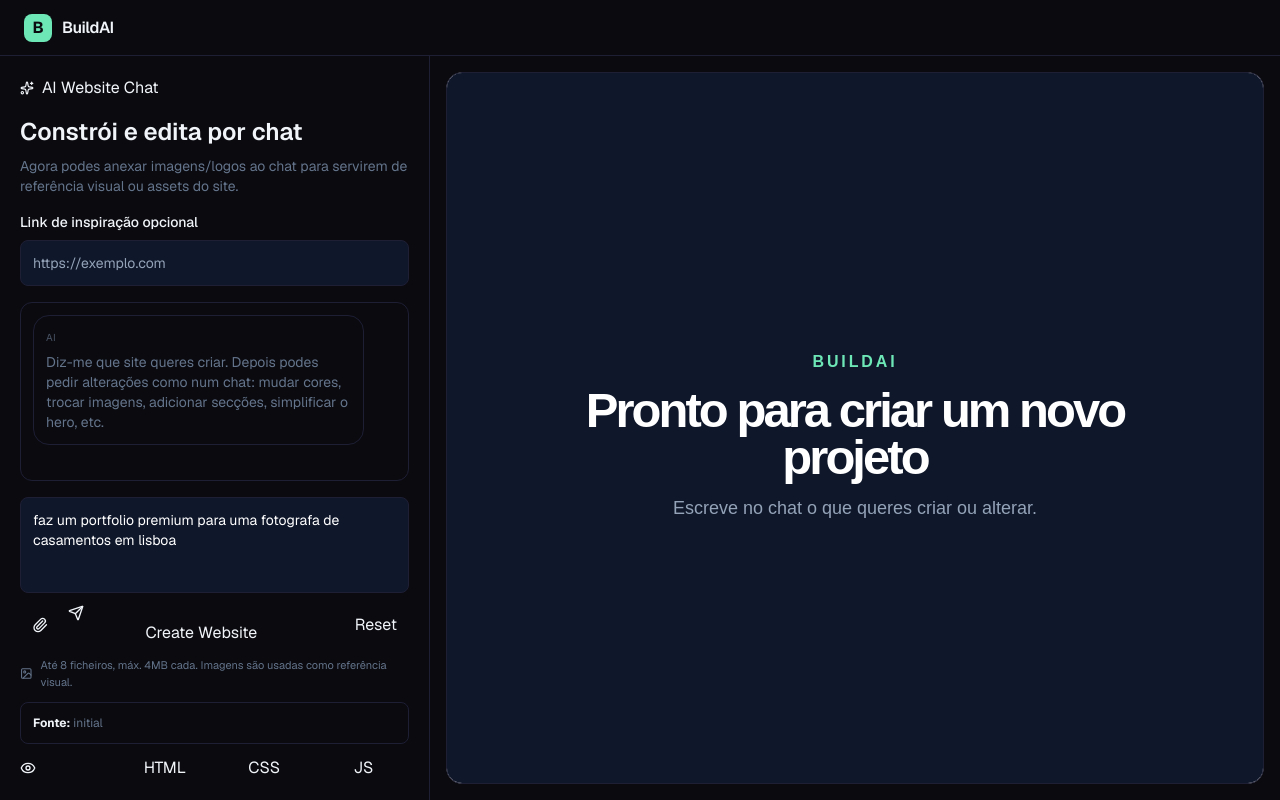
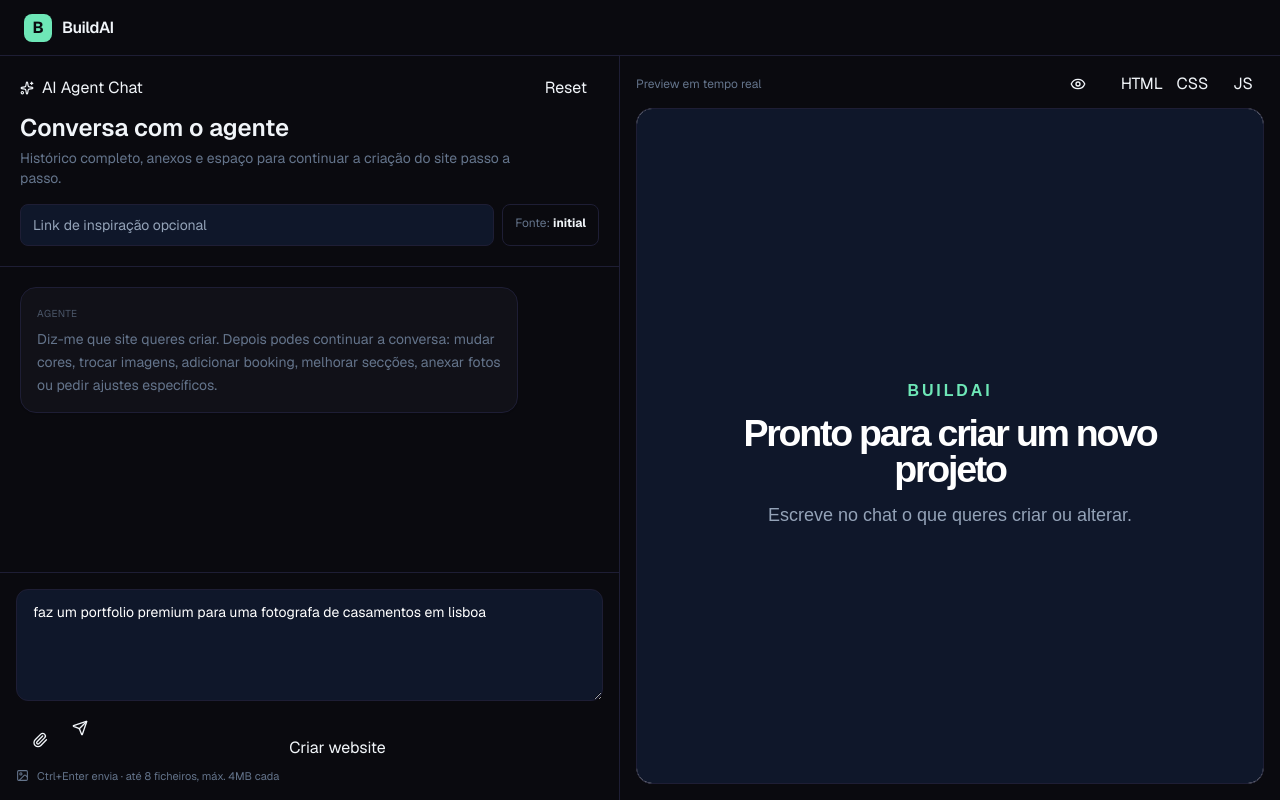
Before and after one commit to ineslourenco7/build, a Next.js app: page /ai-builder-workspace in a window 1280 px wide. Built offline with nearby package versions, Linux system fonts and the light colour scheme.

Commit message:
Enlarge AI chat workspace panel

```diff
--- a/src/app/ai-builder-workspace/page.tsx
+++ b/src/app/ai-builder-workspace/page.tsx
@@ -1,7 +1,7 @@
 'use client';
 
 import AppLayout from '@/components/AppLayout';
-import { AlertTriangle, Code2, Eye, FileCode2, ImageIcon, Loader2, Paperclip, Send, Sparkles, X } from 'lucide-react';
+import { AlertTriangle, Eye, FileCode2, ImageIcon, Loader2, Paperclip, Send, Sparkles, X } from 'lucide-react';
 import { ChangeEvent, useMemo, useRef, useState } from 'react';
 
 type GeneratedProject = { html: string; css: string; js: string };
@@ -43,7 +43,7 @@ export default function AiBuilderWorkspacePage() {
   const [message, setMessage] = useState('faz um portfolio premium para uma fotografa de casamentos em lisboa');
   const [referenceUrl, setReferenceUrl] = useState('');
   const [chatHistory, setChatHistory] = useState<ChatMessage[]>([
-    { role: 'assistant', content: 'Diz-me que site queres criar. Depois podes pedir alterações como num chat: mudar cores, trocar imagens, adicionar secções, simplificar o hero, etc.' },
+    { role: 'assistant', content: 'Diz-me que site queres criar. Depois podes continuar a conversa: mudar cores, trocar imagens, adicionar booking, melhorar secções, anexar fotos ou pedir ajustes específicos.' },
   ]);
   const [attachments, setAttachments] = useState<ChatAttachment[]>([]);
   const [project, setProject] = useState<GeneratedProject>(() => emptyProject());
@@ -63,10 +63,8 @@ export default function AiBuilderWorkspacePage() {
   async function handleFiles(event: ChangeEvent<HTMLInputElement>) {
     const files = Array.from(event.target.files || []);
     if (!files.length) return;
-
     setIsReadingFiles(true);
     setErrorMessage('');
-
     try {
       const accepted = files.slice(0, 6).filter((file) => file.size <= 4 * 1024 * 1024);
       const rejected = files.filter((file) => file.size > 4 * 1024 * 1024);
@@ -88,7 +86,6 @@ export default function AiBuilderWorkspacePage() {
   async function handleSend() {
     const cleanMessage = message.trim();
     if ((!cleanMessage && attachments.length === 0) || isWorking || isReadingFiles) return;
-
     const messageText = cleanMessage || 'Usa os anexos enviados como referência para melhorar o projeto.';
     const sentAttachments = attachments;
     const nextHistory: ChatMessage[] = [...chatHistory, { role: 'user', content: messageText, attachments: sentAttachments }];
@@ -99,40 +96,23 @@ export default function AiBuilderWorkspacePage() {
     setErrorMessage('');
     setGeminiError('');
     setView('preview');
-
     try {
       const endpoint = hasProject ? '/api/edit-project' : '/api/generate-site';
-      const body = hasProject
-        ? { project, message: messageText, chatHistory: nextHistory, attachments: sentAttachments }
-        : { prompt: messageText, referenceUrl };
-
+      const body = hasProject ? { project, message: messageText, chatHistory: nextHistory, attachments: sentAttachments } : { prompt: messageText, referenceUrl };
       if (!hasProject) {
         setProject(emptyProject('A criar o teu website...'));
         setGenerationId((current) => current + 1);
       }
-
-      const response = await fetch(endpoint, {
-        method: 'POST',
-        headers: { 'Content-Type': 'application/json' },
-        body: JSON.stringify(body),
-      });
-
+      const response = await fetch(endpoint, { method: 'POST', headers: { 'Content-Type': 'application/json' }, body: JSON.stringify(body) });
       const data = await response.json();
-
-      if (!data?.project?.html || !data?.project?.css || !data?.project?.js) {
-        throw new Error(data?.error || 'A IA não devolveu os ficheiros esperados.');
-      }
-
+      if (!data?.project?.html || !data?.project?.css || !data?.project?.js) throw new Error(data?.error || 'A IA não devolveu os ficheiros esperados.');
       setProject(data.project);
       setSource(data.source || (hasProject ? 'gemini-edit' : 'gemini'));
       setGeminiError(data.error ? String(data.error) : '');
       setGenerationId((current) => current + 1);
       setLastGeneratedAt(new Date().toLocaleTimeString('pt-PT'));
       setHasProject(true);
-      setChatHistory([
-        ...nextHistory,
-        { role: 'assistant', content: hasProject ? 'Alteração aplicada ao projeto atual.' : 'Projeto inicial criado. Agora podes pedir alterações no chat e anexar imagens.' },
-      ]);
+      setChatHistory([...nextHistory, { role: 'assistant', content: hasProject ? 'Alteração aplicada. Podes continuar a pedir ajustes.' : 'Projeto inicial criado. Agora podes continuar a conversa e pedir alterações.' }]);
     } catch (error) {
       setErrorMessage(error instanceof Error ? error.message : 'Erro ao processar pedido.');
       setChatHistory([...nextHistory, { role: 'assistant', content: 'Não consegui aplicar o pedido. Vê o erro abaixo e tenta novamente.' }]);
@@ -158,61 +138,66 @@ export default function AiBuilderWorkspacePage() {
 
   return (
     <AppLayout fullHeight>
-      <div className="h-[calc(100vh-3.5rem)] grid grid-cols-1 lg:grid-cols-[430px_1fr] overflow-hidden">
-        <aside className="border-r border-border bg-card/70 p-5 overflow-hidden flex flex-col">
-          <div className="inline-flex items-center gap-2 badge-green mb-4 w-fit"><Sparkles size={14} /> AI Website Chat</div>
-          <h1 className="text-2xl font-semibold text-foreground mb-2">Constrói e edita por chat</h1>
-          <p className="text-sm text-muted-foreground mb-4">Agora podes anexar imagens/logos ao chat para servirem de referência visual ou assets do site.</p>
+      <div className="h-[calc(100vh-3.5rem)] grid grid-cols-1 xl:grid-cols-[620px_1fr] lg:grid-cols-[560px_1fr] overflow-hidden">
+        <aside className="border-r border-border bg-card/70 overflow-hidden flex flex-col min-h-0">
+          <div className="border-b border-border p-5 shrink-0">
+            <div className="flex items-start justify-between gap-3">
+              <div>
+                <div className="inline-flex items-center gap-2 badge-green mb-3 w-fit"><Sparkles size={14} /> AI Agent Chat</div>
+                <h1 className="text-2xl font-semibold text-foreground mb-1">Conversa com o agente</h1>
+                <p className="text-sm text-muted-foreground">Histórico completo, anexos e espaço para continuar a criação do site passo a passo.</p>
+              </div>
+              <button onClick={handleReset} className="btn-secondary px-3 shrink-0">Reset</button>
+            </div>
+            <div className="mt-4 grid grid-cols-[1fr_auto] gap-2">
+              <input value={referenceUrl} onChange={(e) => setReferenceUrl(e.target.value)} disabled={hasProject} className="w-full rounded-lg border border-border bg-[#0f172a] px-3 py-2.5 text-sm text-white placeholder:text-slate-400 outline-none focus:border-primary focus:ring-2 focus:ring-primary/20 disabled:opacity-50" placeholder="Link de inspiração opcional" />
+              <div className="rounded-lg border border-border bg-background/60 px-3 py-2.5 text-xs text-muted-foreground whitespace-nowrap">Fonte: <strong className="text-foreground">{source}</strong></div>
+            </div>
+          </div>
 
-          <label className="text-sm font-medium text-foreground mb-2 block">Link de inspiração opcional</label>
-          <input value={referenceUrl} onChange={(e) => setReferenceUrl(e.target.value)} disabled={hasProject} className="w-full mb-4 rounded-lg border border-border bg-[#0f172a] px-3 py-3 text-sm text-white placeholder:text-slate-400 outline-none focus:border-primary focus:ring-2 focus:ring-primary/20 disabled:opacity-50" placeholder="https://exemplo.com" />
-
-          <div className="flex-1 overflow-y-auto rounded-xl border border-border bg-background/50 p-3 mb-4 space-y-3">
+          <div className="flex-1 min-h-0 overflow-y-auto p-5 space-y-4 bg-background/30">
             {chatHistory.map((chat, index) => (
-              <div key={index} className={chat.role === 'user' ? 'ml-8 rounded-2xl bg-primary/20 border border-primary/30 p-3 text-sm text-foreground' : 'mr-8 rounded-2xl bg-muted/20 border border-border p-3 text-sm text-muted-foreground'}>
-                <div className="text-[10px] uppercase tracking-wider mb-1 opacity-70">{chat.role === 'user' ? 'Tu' : 'AI'}</div>
-                <div>{chat.content}</div>
-                {!!chat.attachments?.length && <div className="mt-2 flex flex-wrap gap-2">{chat.attachments.map((file, fileIndex) => <span key={fileIndex} className="rounded-full bg-background/80 border border-border px-2 py-1 text-[10px]">{file.type?.startsWith('image/') ? 'Imagem' : 'Ficheiro'} · {file.name}</span>)}</div>}
+              <div key={index} className={chat.role === 'user' ? 'flex justify-end' : 'flex justify-start'}>
+                <div className={chat.role === 'user' ? 'max-w-[82%] rounded-2xl bg-primary/20 border border-primary/30 p-4 text-sm text-foreground shadow-sm' : 'max-w-[86%] rounded-2xl bg-card border border-border p-4 text-sm text-muted-foreground shadow-sm'}>
+                  <div className="text-[10px] uppercase tracking-wider mb-1 opacity-70">{chat.role === 'user' ? 'Tu' : 'Agente'}</div>
+                  <div className="whitespace-pre-wrap leading-relaxed">{chat.content}</div>
+                  {!!chat.attachments?.length && <div className="mt-3 flex flex-wrap gap-2">{chat.attachments.map((file, fileIndex) => <span key={fileIndex} className="rounded-full bg-background/80 border border-border px-2 py-1 text-[10px]">{file.type?.startsWith('image/') ? 'Imagem' : 'Ficheiro'} · {file.name}</span>)}</div>}
+                </div>
               </div>
             ))}
-            {isWorking && <div className="mr-8 rounded-2xl bg-muted/20 border border-border p-3 text-sm text-muted-foreground flex items-center gap-2"><Loader2 size={14} className="animate-spin" /> A trabalhar no projeto...</div>}
+            {isWorking && <div className="flex justify-start"><div className="rounded-2xl bg-card border border-border p-4 text-sm text-muted-foreground flex items-center gap-2"><Loader2 size={14} className="animate-spin" /> A trabalhar no projeto...</div></div>}
           </div>
 
-          {!!attachments.length && <div className="mb-3 grid grid-cols-3 gap-2">{attachments.map((file, index) => <div key={`${file.name}-${index}`} className="relative rounded-lg border border-border bg-background/70 p-2 text-xs text-muted-foreground overflow-hidden">{file.type.startsWith('image/') && file.dataUrl ? <img src={file.dataUrl} alt={file.name} className="h-16 w-full rounded-md object-cover mb-1" /> : <div className="h-16 rounded-md bg-muted/20 grid place-items-center mb-1"><FileCode2 size={18} /></div>}<button onClick={() => removeAttachment(index)} className="absolute right-1 top-1 rounded-full bg-black/70 p-1 text-white"><X size={11} /></button><div className="truncate">{file.name}</div></div>)}</div>}
+          <div className="border-t border-border p-4 bg-card/90 shrink-0">
+            {!!attachments.length && <div className="mb-3 grid grid-cols-4 gap-2">{attachments.map((file, index) => <div key={`${file.name}-${index}`} className="relative rounded-lg border border-border bg-background/70 p-2 text-xs text-muted-foreground overflow-hidden">{file.type.startsWith('image/') && file.dataUrl ? <img src={file.dataUrl} alt={file.name} className="h-16 w-full rounded-md object-cover mb-1" /> : <div className="h-16 rounded-md bg-muted/20 grid place-items-center mb-1"><FileCode2 size={18} /></div>}<button onClick={() => removeAttachment(index)} className="absolute right-1 top-1 rounded-full bg-black/70 p-1 text-white"><X size={11} /></button><div className="truncate">{file.name}</div></div>)}</div>}
 
-          <textarea value={message} onChange={(e) => setMessage(e.target.value)} onKeyDown={(e) => { if (e.key === 'Enter' && (e.ctrlKey || e.metaKey)) handleSend(); }} className="w-full min-h-24 resize-none mb-3 rounded-lg border border-border bg-[#0f172a] px-3 py-3 text-sm text-white placeholder:text-slate-400 outline-none focus:border-primary focus:ring-2 focus:ring-primary/20" placeholder={hasProject ? 'Ex: usa estas fotos na galeria e deixa o design mais minimalista' : 'Ex: faz um portfolio premium para uma fotógrafa de casamentos'} />
+            <textarea value={message} onChange={(e) => setMessage(e.target.value)} onKeyDown={(e) => { if (e.key === 'Enter' && (e.ctrlKey || e.metaKey)) handleSend(); }} className="w-full min-h-28 max-h-44 resize-y rounded-xl border border-border bg-[#0f172a] px-4 py-3 text-sm text-white placeholder:text-slate-400 outline-none focus:border-primary focus:ring-2 focus:ring-primary/20" placeholder={hasProject ? 'Continua a conversa: adiciona booking, muda cores, usa estas fotos, melhora o hero...' : 'Ex: faz um site premium para estética com calendário de marcações'} />
 
-          <input ref={fileInputRef} type="file" multiple accept="image/*,.pdf,.txt,.doc,.docx" onChange={handleFiles} className="hidden" />
-          <div className="grid grid-cols-[auto_1fr_auto] gap-2 mb-3">
-            <button onClick={() => fileInputRef.current?.click()} disabled={isReadingFiles || isWorking} className="btn-secondary px-3 disabled:opacity-60">{isReadingFiles ? <Loader2 size={16} className="animate-spin" /> : <Paperclip size={16} />}</button>
-            <button onClick={handleSend} disabled={isWorking || isReadingFiles || (!message.trim() && attachments.length === 0)} className="btn-primary w-full disabled:opacity-60 disabled:cursor-not-allowed"><Send size={16} /> {hasProject ? 'Apply Changes' : 'Create Website'}</button>
-            <button onClick={handleReset} className="btn-secondary px-3">Reset</button>
-          </div>
-
-          <div className="mb-3 flex items-center gap-2 text-[11px] text-muted-foreground"><ImageIcon size={13} /> Até 8 ficheiros, máx. 4MB cada. Imagens são usadas como referência visual.</div>
-
-          {errorMessage && <div className="mb-3 rounded-lg border border-red-500/40 bg-red-500/10 p-3 text-xs text-red-200">{errorMessage}</div>}
-
-          <div className="mb-3 rounded-lg border border-border bg-background/60 p-3 text-xs text-muted-foreground">
-            {lastGeneratedAt && <p>Atualizado às {lastGeneratedAt}</p>}
-            <p><strong className="text-foreground">Fonte:</strong> {source}</p>
-          </div>
-
-          {geminiError && <div className="mb-3 rounded-lg border border-amber-500/40 bg-amber-500/10 p-3 text-xs text-amber-100"><div className="flex items-center gap-2 font-semibold text-amber-200 mb-2"><AlertTriangle size={14} /> Gemini error</div><pre className="max-h-32 overflow-auto whitespace-pre-wrap break-words font-mono text-[11px] leading-relaxed">{geminiError}</pre></div>}
-
-          <div className="grid grid-cols-4 gap-2">
-            <button onClick={() => setView('preview')} className={view === 'preview' ? 'btn-primary' : 'btn-secondary'}><Eye size={16} /></button>
-            <button onClick={() => setView('html')} className={view === 'html' ? 'btn-primary' : 'btn-secondary'}>HTML</button>
-            <button onClick={() => setView('css')} className={view === 'css' ? 'btn-primary' : 'btn-secondary'}>CSS</button>
-            <button onClick={() => setView('js')} className={view === 'js' ? 'btn-primary' : 'btn-secondary'}>JS</button>
+            <input ref={fileInputRef} type="file" multiple accept="image/*,.pdf,.txt,.doc,.docx" onChange={handleFiles} className="hidden" />
+            <div className="mt-3 grid grid-cols-[auto_1fr] gap-2">
+              <button onClick={() => fileInputRef.current?.click()} disabled={isReadingFiles || isWorking} className="btn-secondary px-4 disabled:opacity-60">{isReadingFiles ? <Loader2 size={16} className="animate-spin" /> : <Paperclip size={16} />}</button>
+              <button onClick={handleSend} disabled={isWorking || isReadingFiles || (!message.trim() && attachments.length === 0)} className="btn-primary w-full disabled:opacity-60 disabled:cursor-not-allowed"><Send size={16} /> {hasProject ? 'Enviar alteração' : 'Criar website'}</button>
+            </div>
+            <div className="mt-2 flex items-center gap-2 text-[11px] text-muted-foreground"><ImageIcon size={13} /> Ctrl+Enter envia · até 8 ficheiros, máx. 4MB cada</div>
+            {errorMessage && <div className="mt-3 rounded-lg border border-red-500/40 bg-red-500/10 p-3 text-xs text-red-200">{errorMessage}</div>}
+            {geminiError && <div className="mt-3 rounded-lg border border-amber-500/40 bg-amber-500/10 p-3 text-xs text-amber-100"><div className="flex items-center gap-2 font-semibold text-amber-200 mb-2"><AlertTriangle size={14} /> Gemini error</div><pre className="max-h-28 overflow-auto whitespace-pre-wrap break-words font-mono text-[11px] leading-relaxed">{geminiError}</pre></div>}
           </div>
         </aside>
 
-        <main className="bg-background p-4 overflow-hidden">
+        <main className="bg-background p-4 overflow-hidden flex flex-col min-h-0">
+          <div className="mb-3 flex items-center justify-between gap-3 shrink-0">
+            <div className="text-xs text-muted-foreground">{lastGeneratedAt ? `Atualizado às ${lastGeneratedAt}` : 'Preview em tempo real'}</div>
+            <div className="grid grid-cols-4 gap-2 w-fit">
+              <button onClick={() => setView('preview')} className={view === 'preview' ? 'btn-primary' : 'btn-secondary'}><Eye size={16} /></button>
+              <button onClick={() => setView('html')} className={view === 'html' ? 'btn-primary' : 'btn-secondary'}>HTML</button>
+              <button onClick={() => setView('css')} className={view === 'css' ? 'btn-primary' : 'btn-secondary'}>CSS</button>
+              <button onClick={() => setView('js')} className={view === 'js' ? 'btn-primary' : 'btn-secondary'}>JS</button>
+            </div>
+          </div>
           {view === 'preview' ? (
-            <iframe key={`${generationId}-${source}`} title="Live website preview" srcDoc={previewHtml} sandbox="allow-scripts allow-forms allow-same-origin" className="w-full h-full rounded-2xl bg-white border border-border" />
+            <iframe key={`${generationId}-${source}`} title="Live website preview" srcDoc={previewHtml} sandbox="allow-scripts allow-forms allow-same-origin" className="w-full flex-1 rounded-2xl bg-white border border-border" />
           ) : (
-            <div className="w-full h-full rounded-2xl border border-border bg-black/40 overflow-hidden flex flex-col">
+            <div className="w-full flex-1 rounded-2xl border border-border bg-black/40 overflow-hidden flex flex-col">
               <div className="border-b border-border px-4 py-2 text-xs text-muted-foreground flex items-center gap-2"><FileCode2 size={14} />{currentFilename}</div>
               <pre className="flex-1 overflow-auto p-4 text-xs text-foreground whitespace-pre-wrap">{currentCode}</pre>
             </div>
```
